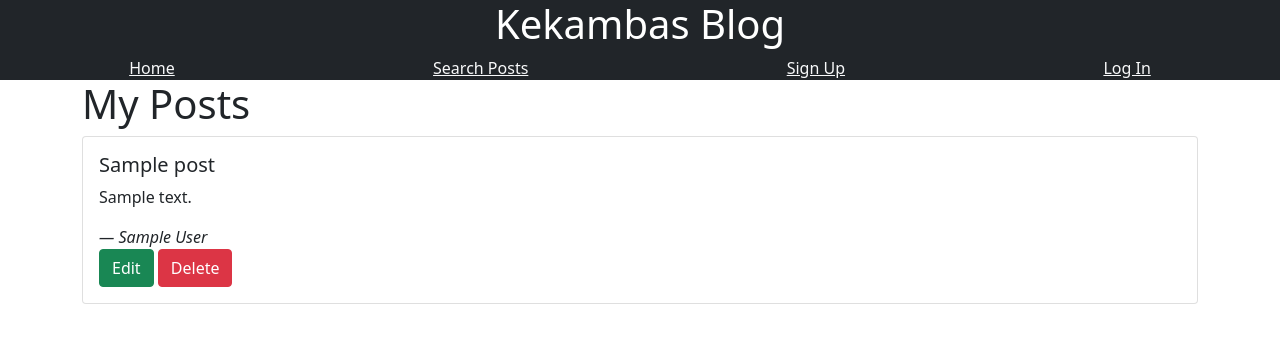
After one commit to kmehner/kekambas_flask_blog, a Python web app: template app/templates/my_posts.html in a window 1280 px wide. The commit adds this page. Shown: the top 343 px of the page. Run offline with Jinja, Linux system fonts and the light colour scheme; the template is opened without the code that fills it: most values are stand-ins (such as "Sample title", 1, 10 or a date in 2020); some libraries are stand-ins or nearby versions.

Commit message:
My Posts - logged in users posts

```diff
--- a/app/templates/base.html
+++ b/app/templates/base.html
@@ -20,6 +20,7 @@
             <a href="" class="link-light">Search Posts</a>
             {% if current_user.is_authenticated %}
                 <a href="{{ url_for('create_post') }}" class="link-light">Create A Post</a>
+                <a href="{{ url_for('my_posts') }}" class="link-light">My Posts</a>
                 <a href="{{ url_for('logout') }}" class="link-light">Log Out</a>
             {% else %}
                 <a href="{{ url_for('signup') }}" class="link-light">Sign Up</a>
--- /dev/null
+++ b/app/templates/my_posts.html
@@ -0,0 +1,22 @@
+{% extends 'base.html' %}
+
+
+{% block content %}
+
+    <h1>My Posts</h1>
+
+    {% for p in posts %}
+    <div class="card">
+        <div class="card-body">
+            <h5 class="card-title">{{ p.title }}</h5>
+            <p class="card-text">{{ p.body }}</p>
+            <div>
+                <cite>&mdash; {{ p.author }}</cite>
+            </div>
+            <a href="#" class="btn btn-success">Edit</a>
+            <a href="#" class="btn btn-danger">Delete</a>
+        </div>
+    </div>
+    {% endfor %}
+
+{% endblock content %}
```
Also changed, not shown: app/routes.py (+8 -0 lines).
